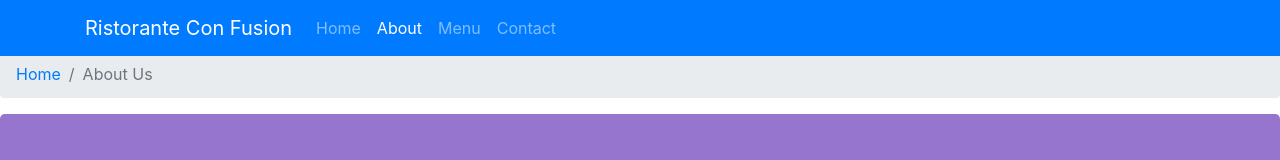
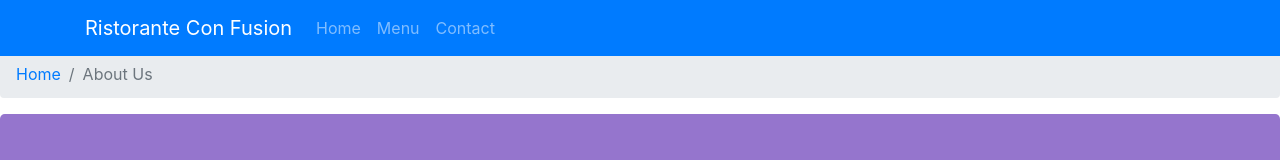
Before and after one commit to DaoNguyenPhuongAnh/git-test, a website: page aboutus.html in a window 1280 px wide. Shown: the top 160 px of the page. Drawn offline with nearby package versions, Linux system fonts and the light colour scheme.

Commit message:
first commit

```diff
--- a/aboutus.html
+++ b/aboutus.html
@@ -31,7 +31,7 @@
         	           <a class="navbar-brand" href="#">Ristorante Con Fusion</a>
         	                <ul class="navbar-nav mr-auto">
         	                    <li class="nav-item "><a class="nav-link" href="./index.html">Home</a></li>
-        	                    <li class="nav-item active"><a class="nav-link" >About</a></li>
+
         	                    <li class="nav-item"><a class="nav-link" href="#">Menu</a></li>
         	                    <li class="nav-item"><a class="nav-link" href="#">Contact</a></li>
         	                </ul>
```
